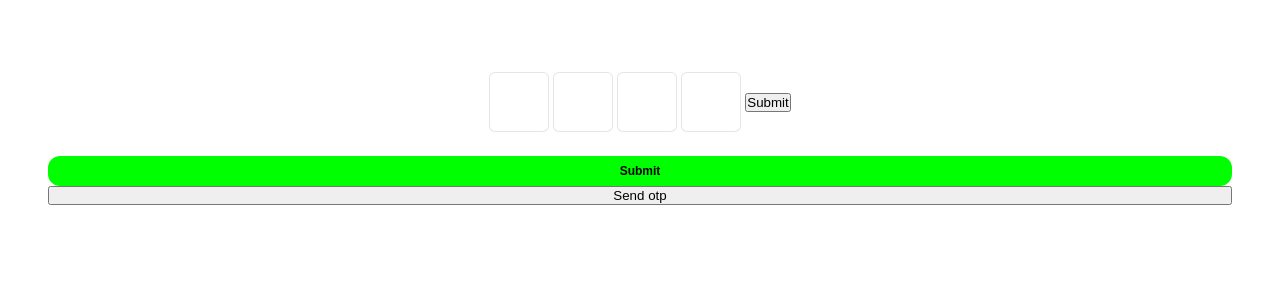
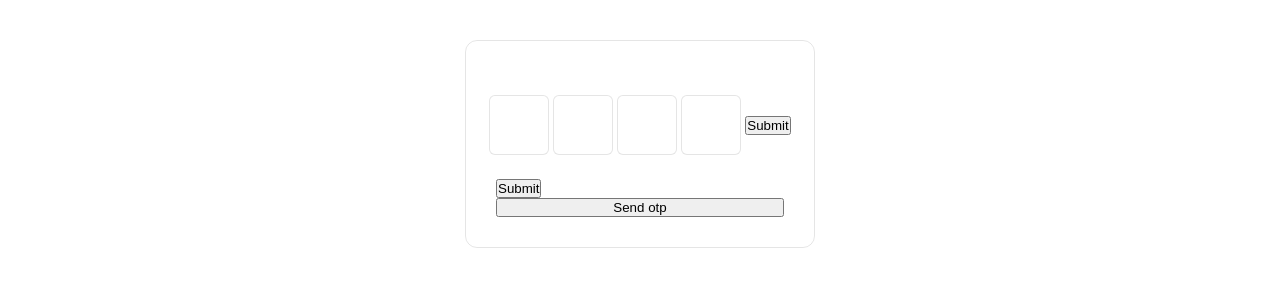
Before and after one commit to ashsajal1/react-otp-app, a React (Vite) app: page / in a window 1280 px wide. Shown: the top 300 px of the page. Built offline with nearby package versions, Linux system fonts and the light colour scheme.

Commit message:
design container layout

```diff
--- a/src/App.tsx
+++ b/src/App.tsx
@@ -1,32 +1,7 @@
-import { useState } from "react";
-import OtpPrompt from "./components/otp-prompt";
-import { toast, Toaster } from 'react-hot-toast'
+import OtpContainer from './components/otp-container'
 
-import './App.css'
 export default function App() {
-  const createOtp = () => {
-    const otp = Math.floor(Math.random() * (9999 - 1000 + 1)) + 1000;
-    return otp;
-  }
-
-  const [otp, setOtp] = useState<number | null>(null)
-  const [isSent, setIsSent] = useState(false);
-
-  const handleSendOtp = () => {
-    const updatedOtp = createOtp();
-    setOtp(updatedOtp)
-    setIsSent(true)
-    toast.success(`Your otp is ${updatedOtp}!`)
-  }
-
   return (
-    <div className="wrapper">
-      <Toaster />
-      <div>
-        <OtpPrompt />
-        <button className="submit-btn">Submit</button>
-      </div>
-      <button onClick={handleSendOtp}>{isSent ? 'Resend' : 'Send'} otp</button>
-    </div>
+    <OtpContainer />
   )
 }
--- /dev/null
+++ b/src/components/otp-container.css
@@ -0,0 +1,10 @@
+.container {
+    display: flex;
+    flex-direction: column;
+    margin: auto;
+    padding: 30px;
+    width: 350px;
+    border: 1px solid rgba(0,0,0,0.1);
+    margin-top: 40px;
+    border-radius: 12px;
+}
--- /dev/null
+++ b/src/components/otp-container.tsx
@@ -0,0 +1,28 @@
+import { useState } from "react";
+import { toast, Toaster } from 'react-hot-toast'
+
+import OtpPrompt from "./otp-prompt";
+import { createOtp } from "../lib/createOtp";
+import './otp-container.css'
+export default function OtpContainer() {
+    const [otp, setOtp] = useState<number | null>(null)
+    const [isSent, setIsSent] = useState(false);
+
+    const handleSendOtp = () => {
+        const updatedOtp = createOtp();
+        setOtp(updatedOtp)
+        setIsSent(true)
+        toast.success(`Your otp is ${updatedOtp}!`)
+    }
+
+    return (
+        <div className="container">
+            <Toaster />
+            <div>
+                <OtpPrompt />
+                <button className="submit-btn">Submit</button>
+            </div>
+            <button onClick={handleSendOtp}>{isSent ? 'Resend' : 'Send'} otp</button>
+        </div>
+    )
+}
--- /dev/null
+++ b/src/lib/createOtp.ts
@@ -0,0 +1,4 @@
+export const createOtp = () => {
+    const otp = Math.floor(Math.random() * (9999 - 1000 + 1)) + 1000;
+    return otp;
+  }
```
